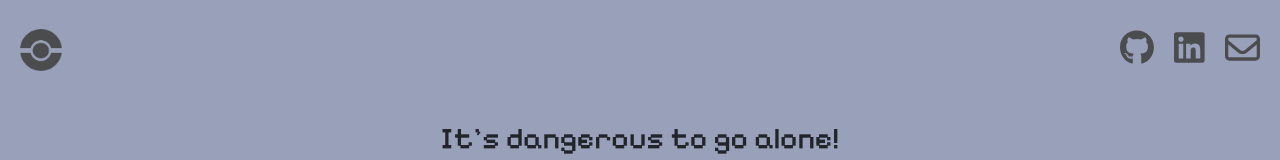
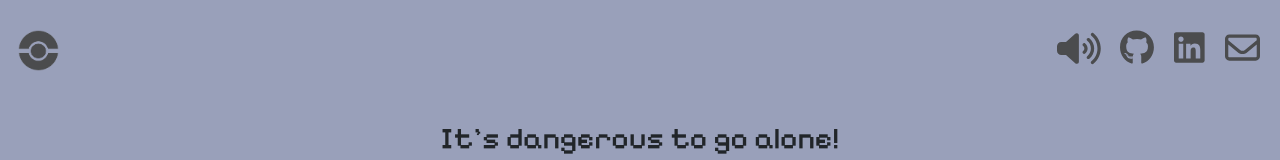
Before and after one commit to BScafura/challenge-pokedex-subvisual, a React app: page / in a window 1280 px wide. Shown: the top 160 px of the page. Built offline with nearby package versions, Linux system fonts and the light colour scheme; no server answers.

Commit message:
music toggle add
Lavander town theme now plays in the background and can be turned off by pressing the toggle music button.

```diff
--- a/src/components/App.js
+++ b/src/components/App.js
@@ -1,4 +1,4 @@
-import { useState, useEffect } from "react";
+import { useState, useEffect, useRef } from "react";
 import { Pokemon } from "./Pokemon";
 import { Header } from "./Header";
 import { Title } from "./Title";
@@ -14,6 +14,9 @@ function App() {
   const [currentIndex, setCurrentIndex] = useState(0); // State to store the current index for filtering Pokemon
   const [currentPage, setCurrentPage] = useState(1); // State to store the current page for paginatio
   const [pokemonPerPage, setPokemonPerPage] = useState(30); // State to store the number of Pokémon per pages
+  const [music, setMusic] = useState(true); // Music state
+
+  const audioRef = useRef(null); // Use ref to persist the audio object
 
   const lastPokemonIndex = currentPage * pokemonPerPage;
   const firstPokemonIndex = lastPokemonIndex - pokemonPerPage;
@@ -23,6 +26,34 @@ function App() {
   );
 
   // Functions
+  // Function to play or pause music
+  function playMusic() {
+    if (music) {
+      if (audioRef.current) {
+        audioRef.current.play().catch((error) => {
+          console.error("Error playing audio:", error);
+        });
+      }
+    } else {
+      if (audioRef.current) {
+        audioRef.current.pause(); // Pause the audio
+      }
+    }
+  }
+
+  function controlMusic() {
+    setMusic((prevMusic) => {
+      const newMusicState = !prevMusic;
+      if (newMusicState) {
+        audioRef.current.play().catch((error) => {
+          console.error("Error playing audio:", error);
+        });
+      } else {
+        audioRef.current.pause();
+      }
+      return newMusicState;
+    });
+  }
 
   // Fetch a large list of Pokémon (names and URLs only)
   async function getAllPokemon() {
@@ -90,12 +121,35 @@ function App() {
   const paginate = (pageNumber) => setCurrentPage(pageNumber);
 
   useEffect(() => {
+    audioRef.current = new Audio("/music.mp3"); // Initialize the audio object only once
+    audioRef.current.loop = true; // Set to loop the music
+
+    // Start playing music immediately if the initial state is true
+    if (music) {
+      audioRef.current.play().catch((error) => {
+        console.error("Error playing audio on mount:", error);
+      });
+    }
+
     getAllPokemon(); // Fetch the list of all Pokémon when the component mounts
+
+    // Clean up the audio when the component unmounts
+    return () => {
+      if (audioRef.current) {
+        audioRef.current.pause();
+        audioRef.current = null;
+      }
+    };
   }, []);
+
+  // Effect to handle changes in the music state
+  useEffect(() => {
+    playMusic(); // Play or pause music when the 'music' state changes
+  }, [music]);
 
   return (
     <div className="App">
-      <Header></Header>
+      <Header controlMusic={controlMusic} music={music}></Header>
       <Title></Title>
       {detailedPokemon ? ( // Conditionally render DetailedPokemon or the search interface
         <DetailedPokemon
--- a/src/components/Header.js
+++ b/src/components/Header.js
@@ -1,14 +1,26 @@
 import { faGithub, faLinkedin } from "@fortawesome/free-brands-svg-icons";
 import { faEnvelope } from "@fortawesome/free-regular-svg-icons";
+import { faVolumeHigh, faVolumeMute } from "@fortawesome/free-solid-svg-icons";
 import { FontAwesomeIcon } from "@fortawesome/react-fontawesome";
 
-export function Header() {
+export function Header({ controlMusic, music }) {
   return (
     <header className="header">
       <div>
         <img src="/pokeball2.png" alt="pokeball" className="header-img"></img>
       </div>
       <div className="header-links">
+        <button
+          onClick={controlMusic}
+          style={{ background: "none", border: "none", padding: 0 }}
+          value={music}
+        >
+          {music ? (
+            <FontAwesomeIcon className="header-music" icon={faVolumeHigh} />
+          ) : (
+            <FontAwesomeIcon className="header-music" icon={faVolumeMute} />
+          )}
+        </button>
         <a
           target="_blank"
           rel="noreferrer"
--- a/src/index.css
+++ b/src/index.css
@@ -27,8 +27,14 @@ body {
   font-size: 35px;
 }
 
+.header-music {
+  color: #4b4c4e;
+  font-size: 35px;
+  align-self: center;
+}
+
 .header-img {
-  height: 50px;
+  height: 47px;
 }
 
 .loader-wrapper {
```
Also changed, not shown: 1 other file.
